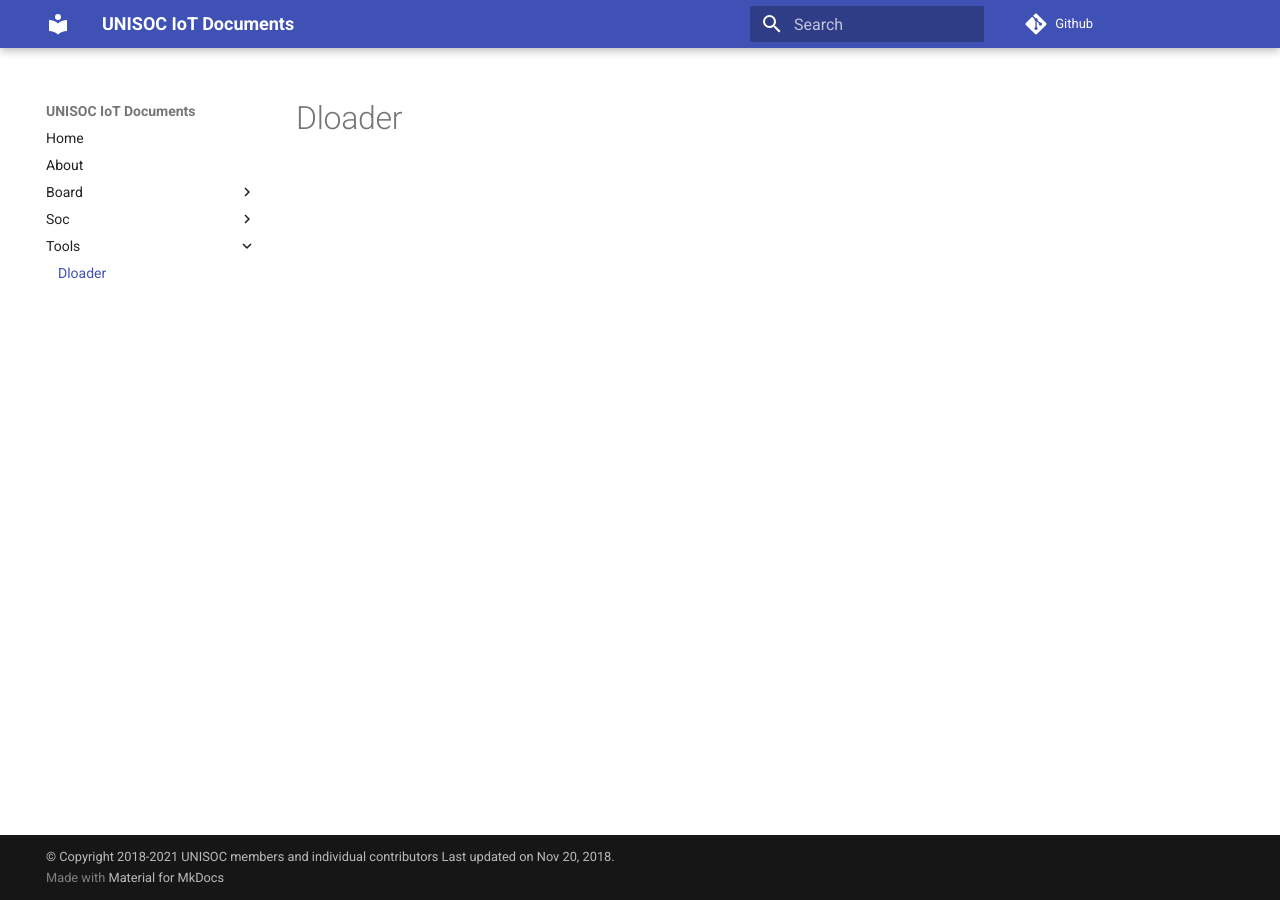
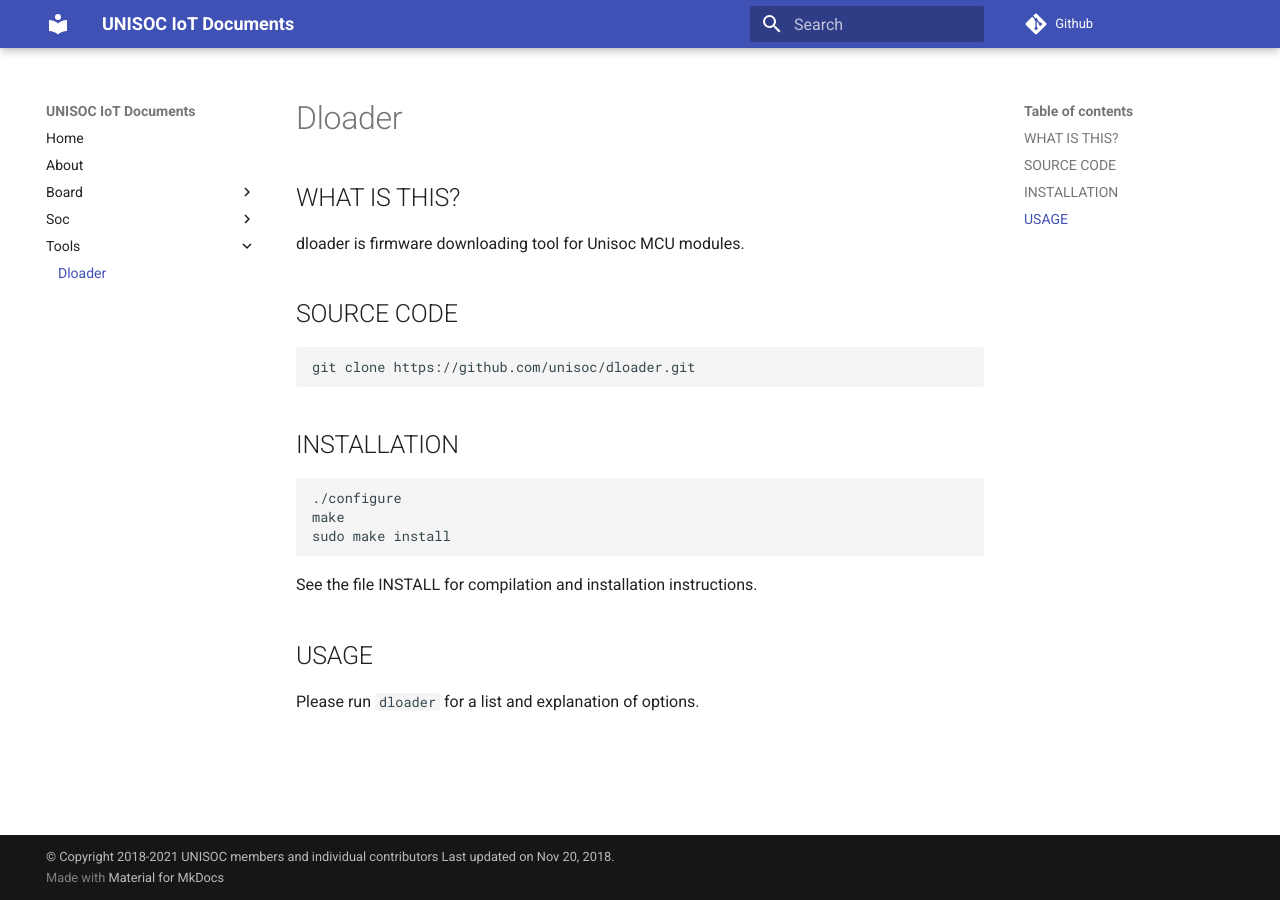
Before and after one commit to unisoc/documentation, an MkDocs documentation site: the page built from docs/tools/dloader.md, in a window 1280 px wide. Built offline with MkDocs 1.6.1 and Material for MkDocs 9.7.7, drawn with Linux system fonts in a browser that asks for light colours; comment, search, counter and statistics services are not loaded.

Commit message:
Add dloader document
Add dloader document.

Signed-off-by: Keguang Zhang <keguang.zhang@unisoc.com>

````diff
--- a/docs/tools/dloader.md
+++ b/docs/tools/dloader.md
@@ -1 +1,24 @@
 # Dloader
+
+## WHAT IS THIS?
+dloader is firmware downloading tool for Unisoc MCU modules.
+
+## SOURCE CODE
+
+```shell
+git clone https://github.com/unisoc/dloader.git
+```
+
+## INSTALLATION
+
+```shell
+./configure
+make
+sudo make install
+```
+
+See the file INSTALL for compilation and installation instructions.
+
+
+## USAGE
+Please run `dloader` for a list and explanation of options.
````
